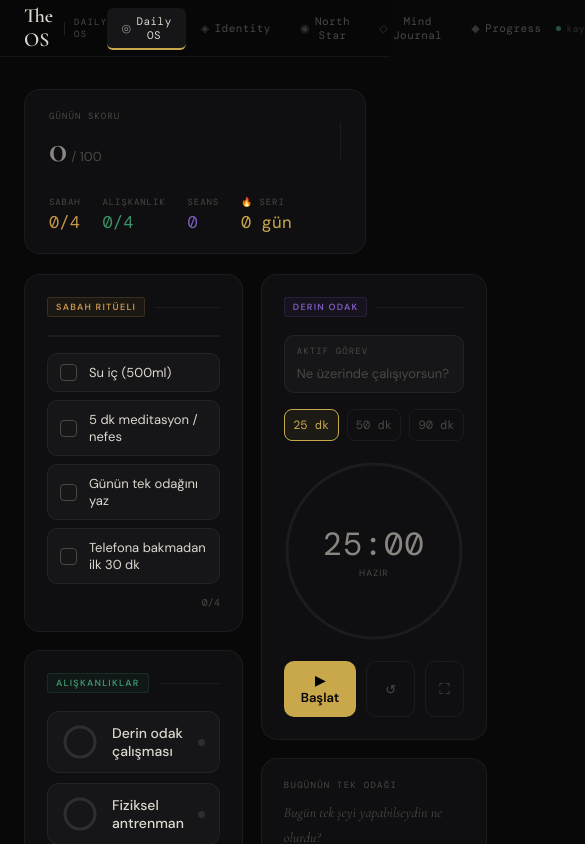
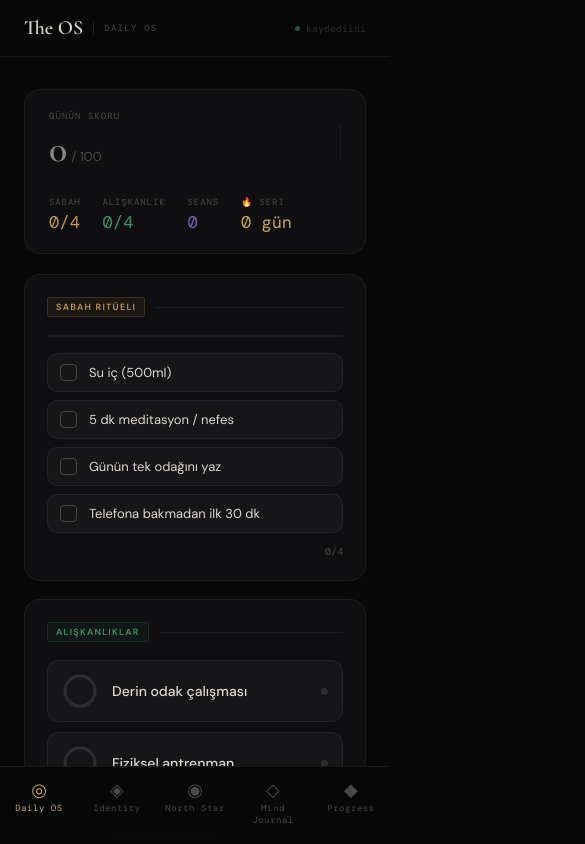
Before and after one commit to ahmetugok/TheOS, a React (Vite) app: page / in a window 390 px wide. Shown: the top 844 px of the page, 585 px wide, since content can reach past the window. Built offline with nearby package versions, Linux system fonts and the light colour scheme; a web font is replaced by a local one.

Commit message:
feat: mobile responsive tasarim - bottom nav, tek kolon grid

```diff
--- a/TheOS_Complete.jsx
+++ b/TheOS_Complete.jsx
@@ -58,6 +58,28 @@ const G = () => (
       background-size:200% auto;
       -webkit-background-clip:text;-webkit-text-fill-color:transparent;background-clip:text;
       animation:shimmer 3s linear infinite;
+    }
+
+    /* ── Responsive ── */
+    .r-grid2{display:grid;grid-template-columns:1fr 1fr;gap:14px}
+    .r-grid-daily{display:grid;grid-template-columns:1fr 1fr;gap:18px;align-items:start}
+    .r-sticky{position:sticky;top:74px}
+    .r-nav-desktop{display:flex;gap:1px}
+    .r-nav-mobile{display:none}
+    .r-xp{display:flex}
+    @media(max-width:640px){
+      .r-grid2{grid-template-columns:1fr}
+      .r-grid-daily{grid-template-columns:1fr}
+      .r-sticky{position:static}
+      .r-nav-desktop{display:none}
+      .r-nav-mobile{
+        display:flex;position:fixed;bottom:0;left:0;right:0;
+        background:rgba(8,8,9,.97);backdrop-filter:blur(16px);
+        border-top:1px solid rgba(255,255,255,0.07);z-index:100;
+        padding:6px 0 max(10px,env(safe-area-inset-bottom))
+      }
+      .r-xp{display:none}
+      .r-main{padding-bottom:90px!important}
     }
   `}</style>
 );
@@ -217,7 +239,7 @@ function IdentityCore({ data, onChange }) {
           <Tag color="blue">Vizyon Eksenleri</Tag>
           <div style={{flex:1,height:1,background:"var(--b)"}}/>
         </div>
-        <div style={{display:"grid",gridTemplateColumns:"1fr 1fr",gap:14}}>
+        <div className="r-grid2">
           <Card accent="red">
             <FieldLabel color="var(--red)">Anti-Vizyon — Kaçtığın Hayat</FieldLabel>
             <textarea value={data.antiVision} onChange={e=>up("antiVision",e.target.value)}
@@ -239,7 +261,7 @@ function IdentityCore({ data, onChange }) {
           <Tag color="green">Ikigai Kesişimi</Tag>
           <div style={{flex:1,height:1,background:"var(--b)"}}/>
         </div>
-        <div style={{display:"grid",gridTemplateColumns:"1fr 1fr",gap:14,marginBottom:14}}>
+        <div className="r-grid2" style={{marginBottom:14}}>
           {ikigaiFields.map(f=>(
             <Card key={f.key} accent={f.accent}>
               <FieldLabel color={f.color}>{f.label}</FieldLabel>
@@ -544,12 +566,12 @@ function DailyOS({ morningItems, morningDone, onToggleMorning, habits, habitsDon
       <div className="fu" style={{marginBottom:20}}>
         <DayScore morning={morningItems} mDone={morningDone} habits={habits} hDone={habitsDone} streak={streak} sessions={sessions}/>
       </div>
-      <div style={{display:"grid",gridTemplateColumns:"1fr 1fr",gap:18,alignItems:"start"}}>
+      <div className="r-grid-daily">
         <div style={{display:"flex",flexDirection:"column",gap:18}}>
           <div className="fu1"><MorningStack items={morningItems} done={morningDone} onToggle={onToggleMorning}/></div>
           <div className="fu2"><HabitTracker habits={habits} done={habitsDone} onToggle={onToggleHabit}/></div>
         </div>
-        <div style={{display:"flex",flexDirection:"column",gap:18,position:"sticky",top:74}}>
+        <div className="r-sticky" style={{display:"flex",flexDirection:"column",gap:18}}>
           <div className="fu1">
             <DeepWorkTimer onSession={()=>setSessions(s=>s+1)} xp={xp} setXp={setXp}/>
           </div>
@@ -909,7 +931,7 @@ function Progress({ xp, streak }) {
       </div>
 
       {/* Bottom grid */}
-      <div style={{display:"grid",gridTemplateColumns:"1fr 1fr",gap:18}}>
+      <div className="r-grid2" style={{gap:18}}>
         {/* Habits breakdown */}
         <div className="fu2" style={{background:"var(--s1)",border:"1px solid var(--b)",borderRadius:16,padding:"22px 24px"}}>
           <p style={{fontFamily:"var(--fm)",fontSize:9,letterSpacing:"0.14em",textTransform:"uppercase",color:"var(--txd)",marginBottom:18}}>Alışkanlık Oranı (84 gün)</p>
@@ -1055,8 +1077,8 @@ export default function App() {
               <div style={{width:1,height:13,background:"var(--bh)"}}/>
               <span style={{fontFamily:"var(--fm)",fontSize:9,color:"var(--txd)",letterSpacing:"0.14em"}}>{activeTab?.label.toUpperCase()}</span>
             </div>
-            {/* Nav */}
-            <nav style={{display:"flex",gap:1}}>
+            {/* Nav — desktop */}
+            <nav className="r-nav-desktop">
               {TABS.map(t=>(
                 <button key={t.key} onClick={()=>setTab(t.key)} style={{fontFamily:"var(--fm)",fontSize:11,padding:"6px 14px",borderRadius:6,border:"none",cursor:"pointer",background:tab===t.key?"var(--s2)":"transparent",color:tab===t.key?"var(--tx)":"var(--txd)",borderBottom:`2px solid ${tab===t.key?"var(--gold)":"transparent"}`,transition:"all .2s",letterSpacing:"0.04em",display:"flex",alignItems:"center",gap:5,marginBottom:"-1px"}}>
                   <span style={{opacity:.7}}>{t.icon}</span> {t.label}
@@ -1066,7 +1088,7 @@ export default function App() {
             {/* Right side */}
             <div style={{display:"flex",alignItems:"center",gap:16}}>
               <SaveDot saved={saved}/>
-              <div style={{display:"flex",alignItems:"center",gap:8,background:"var(--s2)",border:"1px solid var(--gold-m)",padding:"5px 14px",borderRadius:16}}>
+              <div className="r-xp" style={{alignItems:"center",gap:8,background:"var(--s2)",border:"1px solid var(--gold-m)",padding:"5px 14px",borderRadius:16}}>
                 <span className="gold-text" style={{fontFamily:"var(--fd)",fontSize:15,fontWeight:600}}>{xp.toLocaleString()} XP</span>
                 <div style={{width:1,height:11,background:"var(--bh)"}}/>
                 <span style={{fontFamily:"var(--fm)",fontSize:11,color:"var(--txd)"}}>🔥 {streak}</span>
@@ -1078,13 +1100,23 @@ export default function App() {
         </header>
 
         {/* ── Content ── */}
-        <main style={{maxWidth:940,margin:"0 auto",padding:"32px 24px 80px"}}>
+        <main className="r-main" style={{maxWidth:940,margin:"0 auto",padding:"32px 24px 80px"}}>
           {tab==="identity" && <IdentityCore data={identity} onChange={setIdentity}/>}
           {tab==="northstar"&& <NorthStar data={northStar} onChange={setNS}/>}
           {tab==="daily"    && <DailyOS morningItems={DEF_MORNING} morningDone={morningDone} onToggleMorning={toggleMorning} habits={DEF_HABITS} habitsDone={habitsDone} onToggleHabit={toggleHabit} streak={streak} onEndDay={handleEndDay} xp={xp} setXp={setXp}/>}
           {tab==="journal"  && <MindJournal/>}
           {tab==="progress" && <Progress xp={xp} streak={streak}/>}
         </main>
+
+        {/* ── Mobile bottom nav ── */}
+        <nav className="r-nav-mobile">
+          {TABS.map(t=>(
+            <button key={t.key} onClick={()=>setTab(t.key)} style={{flex:1,display:"flex",flexDirection:"column",alignItems:"center",gap:3,padding:"8px 4px",border:"none",cursor:"pointer",background:"transparent",color:tab===t.key?"var(--gold)":"var(--txd)",transition:"color .2s"}}>
+              <span style={{fontSize:18,lineHeight:1}}>{t.icon}</span>
+              <span style={{fontFamily:"var(--fm)",fontSize:9,letterSpacing:"0.06em"}}>{t.label}</span>
+            </button>
+          ))}
+        </nav>
       </div>
     </>
   );
```
